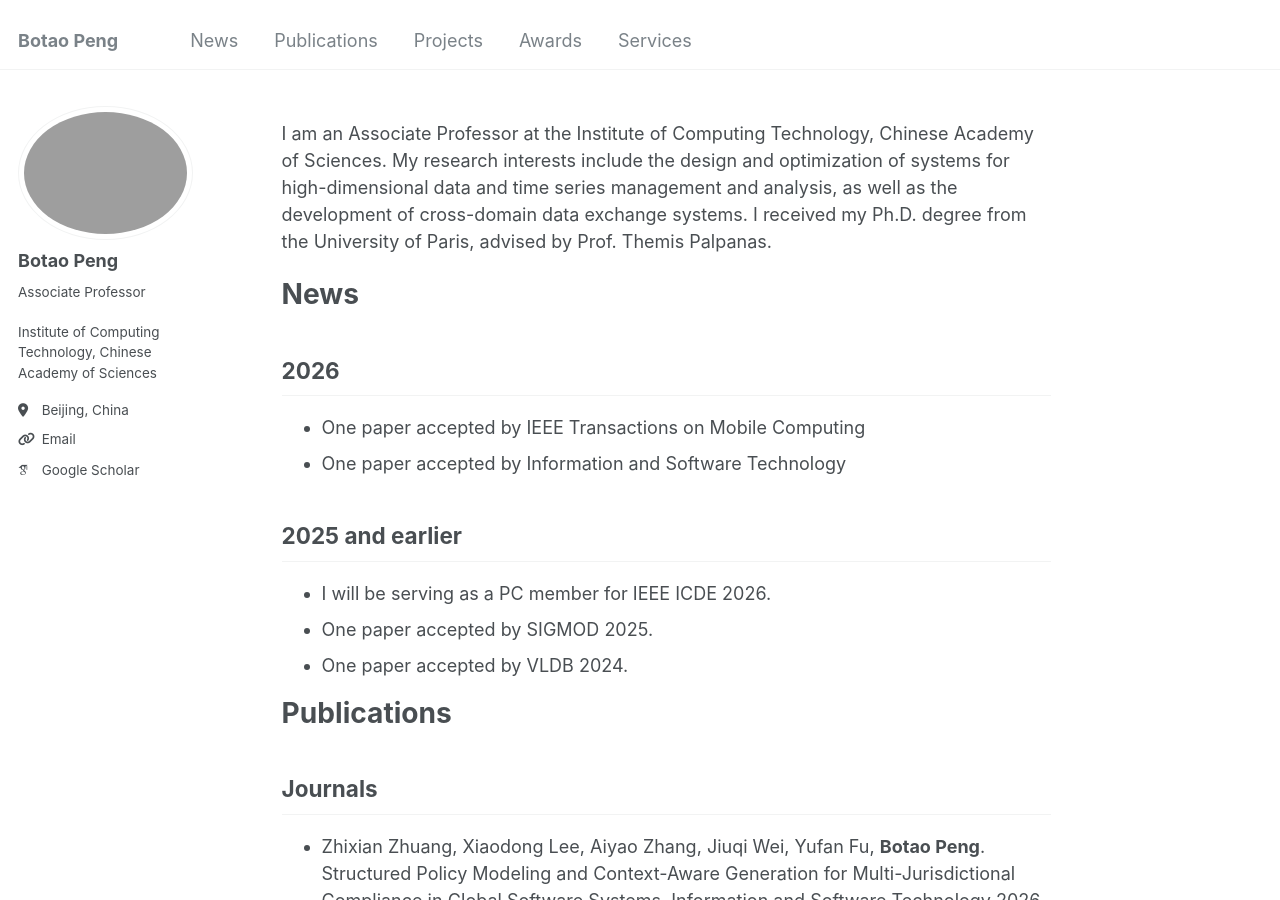
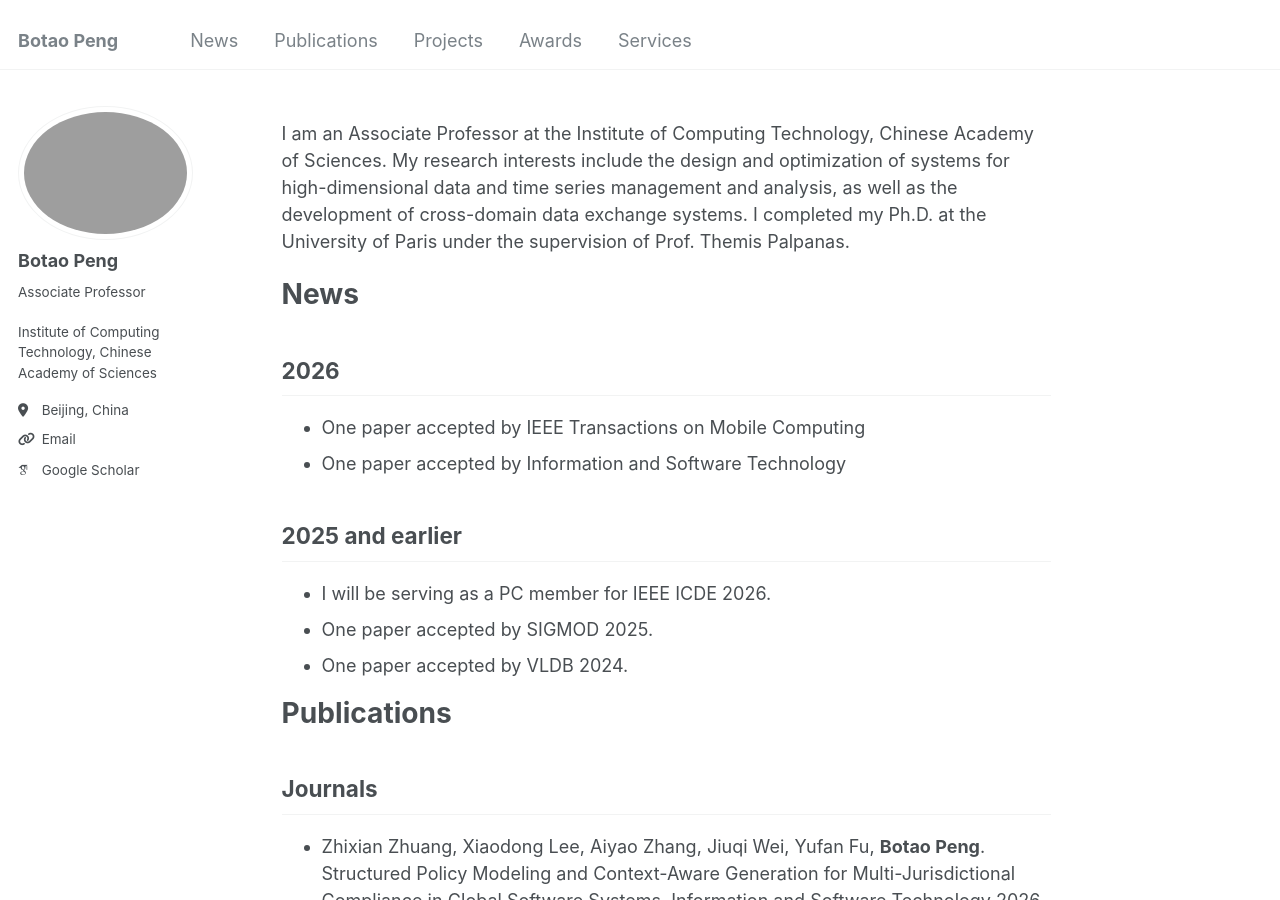
Before and after one commit to BotaoPENG/botaopeng.github.io, a Jekyll site: the page built from _pages/about.md, in a window 1280 px wide and 900 px high. Built offline with Jekyll 4.4.1, drawn with Linux system fonts in a browser that asks for light colours; some web fonts are replaced.

Commit message:
Update about.md

```diff
--- a/_pages/about.md
+++ b/_pages/about.md
@@ -6,7 +6,7 @@ redirect_from:
   - /about/
   - /about.html
 ---
-I am an Associate Professor at the Institute of Computing Technology, Chinese Academy of Sciences. My research interests include the design and optimization of systems for high-dimensional data and time series management and analysis, as well as the development of cross-domain data exchange systems. I received my Ph.D. degree from the University of Paris, advised by Prof. Themis Palpanas.
+I am an Associate Professor at the Institute of Computing Technology, Chinese Academy of Sciences. My research interests include the design and optimization of systems for high-dimensional data and time series management and analysis, as well as the development of cross-domain data exchange systems. I completed my Ph.D. at the University of Paris under the supervision of Prof. Themis Palpanas.
 
 # News {#news}
 
```
